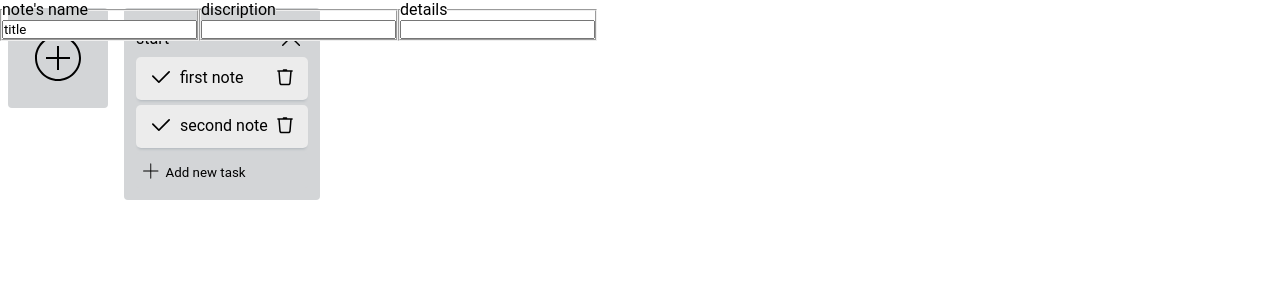
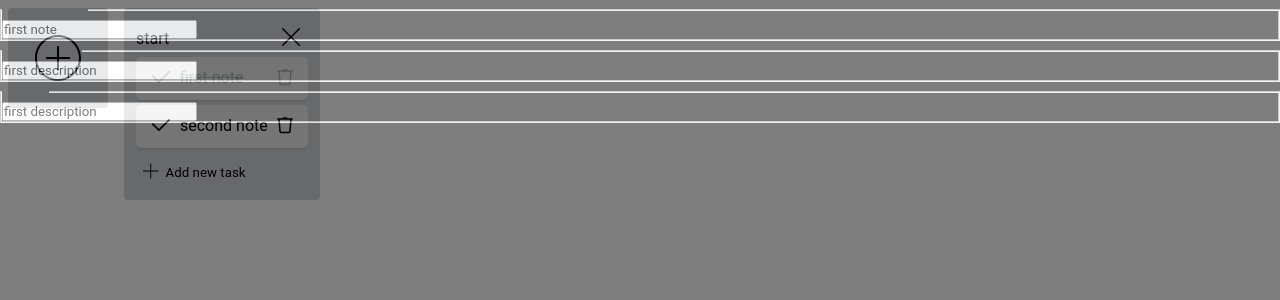
Before and after one commit to rupturevryky/Note, a React (Create React App) app: page / in a window 1280 px wide. Both pictures are taken after a click on the item "first note". Shown: the top 300 px of the page. Built offline with nearby package versions, Linux system fonts and the light colour scheme.

Commit message:
some work with stily and start notetems logic (slice and handlers)

```diff
--- a/src/components/App/App.module.scss
+++ b/src/components/App/App.module.scss
@@ -1,7 +1,9 @@
 .App {
+  position: relative;
+
   display: flex;
   flex-wrap: wrap;
-  align-items: start;
+  align-items: flex-start;
 
-  position: relative;
+  width: 100%;
 }
--- a/src/components/App/App.tsx
+++ b/src/components/App/App.tsx
@@ -1,4 +1,5 @@
 
+import { useAppSelector } from '../../store/hooks';
 import AddNoteboockButton from '../AddNoteboockButton/AddNoteboockButton';
 import NoteItems from '../Note/NoteItems/NoteItems';
 import Notebook from '../Notebook/Notebook';
@@ -7,11 +8,13 @@ import s from './App.module.scss';
 
 function App() {
 
+  const noteItemsIsActive = useAppSelector(store => store.windows.noteItems.active)
+
   return (
     <div className={s.App}>
       <AddNoteboockButton/>
       <Notebook />
-      <NoteItems />
+      {noteItemsIsActive ? <NoteItems /> : null}
     </div>
   )
 }
--- a/src/components/Note/Note.tsx
+++ b/src/components/Note/Note.tsx
@@ -1,6 +1,7 @@
-import { useState } from 'react';
+// import { useState } from 'react';
 
-import { renameNote, toggleCompleted } from '../../slices/notesSlice';
+// import { toggleCompleted } from '../../slices/notesSlice';
+import { toggleWindow } from '../../slices/windowsActiveManager';
 import { useAppDispatch } from '../../store/hooks'
 import IconBlock from '../UI/IconBlock/IconBlock';
 
@@ -17,9 +18,10 @@ interface NoteProps{
 const Note: React.FC<NoteProps> = ({ notebookId, noteId, noteTitle, completed, place }) => {
 
     const dispatch = useAppDispatch()
+    // const noteItemsActive = useAppSelector(store => store.windows.noteItems.active )
 
-    const [noteNameInputActive, setNoteNameInputActive] = useState<boolean>(false)
-    const [noteName, setNoteName] = useState(noteTitle)
+    // const [noteNameInputActive, setNoteNameInputActive] = useState<boolean>(false)
+    // const [noteName, setNoteName] = useState(noteTitle)
 
     // const renameNoteTitle = (key: string) => {
     //         if (key === "Enter" && noteName.trim() !== '' && noteName !== noteTitle) {
@@ -35,7 +37,7 @@ const Note: React.FC<NoteProps> = ({ notebookId, noteId, noteTitle, completed, p
 
     const activateNoteForm = (e: React.MouseEvent<HTMLLIElement | HTMLDivElement>) => {
         if (e.target === e.currentTarget) {
-            setNoteNameInputActive(true)
+            dispatch(toggleWindow({ window: 'noteItems', notebookId: notebookId, noteId: noteId}))
         }
     }
 
@@ -54,10 +56,10 @@ const Note: React.FC<NoteProps> = ({ notebookId, noteId, noteTitle, completed, p
     //     }
     // }
 
-    const onChangeCheckboxHandler = (notebookId: string, noteId: string) => {
-        const action = { notebookId: notebookId, noteId: noteId }
-        dispatch(toggleCompleted(action))
-    }
+    // const onChangeCheckboxHandler = (notebookId: string, noteId: string) => {
+    //     const action = { notebookId: notebookId, noteId: noteId }
+    //     dispatch(toggleCompleted(action))
+    // }
 
     // const NoteInputStyle = () => {
     //     let width = 150
@@ -89,8 +91,8 @@ const Note: React.FC<NoteProps> = ({ notebookId, noteId, noteTitle, completed, p
 
     return (
         <li
-            onDoubleClick={(e) => activateNoteForm(e)}
-            onClick={() => onChangeCheckboxHandler(notebookId, noteId)}
+            onClick={(e) => activateNoteForm(e)}
+            // onClick={() => onChangeCheckboxHandler(notebookId, noteId)}
             className={s.li}>
             <div>
                 <IconBlock
@@ -105,8 +107,8 @@ const Note: React.FC<NoteProps> = ({ notebookId, noteId, noteTitle, completed, p
                 />
             <div
                 className={textStyle()}
-                onDoubleClick={(e) => activateNoteForm(e)}>
-                {noteName}
+                onClick={(e) => activateNoteForm(e)}>
+                {noteTitle}
             </div>
             </div>
 
--- a/src/components/Note/NoteItems/NoteItems.tsx
+++ b/src/components/Note/NoteItems/NoteItems.tsx
@@ -1,4 +1,7 @@
-import { useAppSelector } from '../../../store/hooks';
+import { useEffect, useState } from 'react';
+import { edit } from '../../../slices/notesSlice';
+import { toggleWindow } from '../../../slices/windowsActiveManager';
+import { useAppDispatch, useAppSelector } from '../../../store/hooks';
 import s from './noteItems.module.scss'
 
 // type NoteItemsProps = {
@@ -10,26 +13,62 @@ import s from './noteItems.module.scss'
 
 const NoteItems: React.FC = () => {
 
+    const dispatch = useAppDispatch()
     const noteItems = useAppSelector(store => store.windows.noteItems)
+    // const notebook = useAppSelector(store => store.notebook.notebook.find(oneNotebook => oneNotebook.id === noteItems.notebookId))
+    const note = useAppSelector(store => store.notes[noteItems.notebookId].find(note => note.id === noteItems.noteId))
+
+    const [localTitle, setLocalTitle] = useState<string>(note?.title || 'ОШИБКА')
+    const [localDescription, setLocalDescription] = useState<string>(note?.description || note?.description === '' ? note?.description : 'ОШИБКА')
+    const [localDetails, setLocalDetails] = useState<string>(note?.details || note?.details === '' ? note?.details : 'ОШИБКА')
+
+    const [windowSize, setWindowSize] = useState(getWindowSize());
+
+    useEffect(() => {
+        function handleWindowResize() {
+          setWindowSize(getWindowSize());
+        }
+        window.addEventListener('resize', handleWindowResize);
+        return () => {
+          window.removeEventListener('resize', handleWindowResize);
+        }
+    }, [])
+
+    function getWindowSize() {
+      const {innerWidth, innerHeight} = window;
+      return {innerWidth, innerHeight};
+    }
+
+    const NoteItemsBackgraund = () => { return { height: `${windowSize.innerHeight}px` } }
+
+    const close = (e: React.MouseEvent<HTMLDivElement, MouseEvent>) => {
+        if (e.target === e.currentTarget) {
+            dispatch(edit({ notebookId: noteItems.notebookId, noteId: noteItems.noteId, title: localTitle, description: localDescription, details: localDetails }))
+            dispatch(toggleWindow({ window: 'noteItems', notebookId: noteItems.notebookId, noteId: noteItems.noteId }))
+        }
+    }
 
     return (
-        <form className={s.NoteItems}>
+        <div className={s.NoteItemsBackgraund} style={NoteItemsBackgraund()}
+            onClick={e => close(e)}>
+            <form>
                 <fieldset>
                     <legend>note's name</legend>
-                <input type="text" value='title'/>
+                    <input type="text" value={localTitle} onChange={e => setLocalTitle(e.target.value)} />
                 </fieldset>
 
                 <fieldset>
-                <legend>discription</legend>
-                <input type="text" />
+                    <legend>description</legend>
+                    <input type="text" value={localDescription}  onChange={e => setLocalDescription(e.target.value)}/>
                 </fieldset>
 
                 <fieldset>
                     <legend>details</legend>
-                <input type="text" />
+                    <input type="text" value={localDetails} onChange={e => setLocalDetails(e.target.value)}/>
                 </fieldset>
             </form>
+        </div>
     )
-};
+}
 
 export default NoteItems;
--- a/src/components/Note/NoteItems/noteItems.module.scss
+++ b/src/components/Note/NoteItems/noteItems.module.scss
@@ -1,6 +1,18 @@
 @import '../../../style/constants.scss';
 
-.NoteItems{
-    display: flex;
+.NoteItemsBackgraund {
     position: absolute;
+
+    animation: Opacity 0.3s ease;
+
+    background-color: black;
+
+    width: 100%;
+    height: 100%;
+    opacity: 0.5;
 }
+
+@keyframes Opacity {
+    0% { opacity: 0 }
+    100% {opacity: 0.5}
+}
--- a/src/components/NotebookItems/Filter/Filter.tsx
+++ b/src/components/NotebookItems/Filter/Filter.tsx
@@ -14,7 +14,7 @@ const Filter: React.FC<FilterProps> = ({ notebookId, active }) => {
     const notebook = useAppSelector(state => state.notebook.notebook.find(OneNotebook => OneNotebook.id === notebookId))
     const filter = notebook?.filter
 
-    const fideStyle: object = active ? { opacity: 1 } : {}
+    // const fideStyle: object = active ? { opacity: 1 } : {}
 
     const dispatchFilter = (value: 'all' | 'completed' | 'uncompleted') => {
         const action = {id: notebookId, filter: value}
@@ -22,7 +22,7 @@ const Filter: React.FC<FilterProps> = ({ notebookId, active }) => {
     }
 
     return (
-        <div className={s.filter} style={fideStyle} >
+        <div className={s.filter} >
             <button style={filter === 'all' ? {backgroundColor: '#f2f2f2'} : {}} onClick={() => dispatchFilter('all')}>all</button>
             <button style={filter === 'completed' ? {backgroundColor: '#f2f2f2'} : {}} onClick={() => dispatchFilter('completed')}>done</button>
             <button  style={filter === 'uncompleted' ? {backgroundColor: '#f2f2f2'} : {}} onClick={() => dispatchFilter('uncompleted')}>undone</button>
--- a/src/components/NotebookItems/Filter/filter.module.scss
+++ b/src/components/NotebookItems/Filter/filter.module.scss
@@ -1,4 +1,5 @@
 @import '../../../style/constants.scss';
+// @use '../../../style/constants.scss';
 
 .filter{
     display: flex;
@@ -29,10 +30,12 @@
         background-color: $BtnBlockHover;
     }
 
-    animation: filterOpacity 0.3s ease;
+    animation: Opacity 0.3s ease;
+
+    // @include animation(0.5);
 }
 
-@keyframes filterOpacity {
+@keyframes Opacity {
     0% { opacity: 0 }
     100% {opacity: 1}
 }
--- a/src/components/NotebookItems/notebookItems.module.scss
+++ b/src/components/NotebookItems/notebookItems.module.scss
@@ -37,7 +37,7 @@
     div {
         display: flex;
         align-items: center;
-        justify-content: start;
+        justify-content: flex-start;
 
         width: 100%;
         height: 100%;
--- a/src/components/UI/IconBlock/IconBlock.tsx
+++ b/src/components/UI/IconBlock/IconBlock.tsx
@@ -1,8 +1,8 @@
-import { useState, useEffect } from "react";
+import { useState } from "react";
 
 import { useAppDispatch } from "../../../store/hooks";
 import { removeNotebook } from "../../../slices/notebookSlice";
-import { removeNoteKey, removeNote } from "../../../slices/notesSlice";
+import { removeNoteKey, removeNote, toggleCompleted } from "../../../slices/notesSlice";
 
 interface IconBlockProps {
     btn: string
@@ -28,9 +28,6 @@ const IconBlock: React.FC<IconBlockProps> = ({  btn, notebookId, noteId, complet
         else setBtnColor('#000')
 
     }
-
-    // eslint-disable-next-line
-    useEffect(changeBtnColor, [completed])
 
     let tsx;
 
@@ -70,11 +67,18 @@ const IconBlock: React.FC<IconBlockProps> = ({  btn, notebookId, noteId, complet
             )
     } else if (btn === 'checked' && completedActiveColor && noteId) {
 
+        const onClikHandler = () => {
+            const action = { notebookId: notebookId, noteId: noteId }
+            dispatch(toggleCompleted(action))
+
+            completed ? setBtnColor(activeColor) : setBtnColor(completedActiveColor)
+        }
+
         tsx = (
             <button
                 onMouseEnter={ () => changeBtnColor("colorGreen") }
                 onMouseLeave={ () => changeBtnColor() }
-                onClick={() => setTimeout(() => completed ? setBtnColor(activeColor) : setBtnColor(completedActiveColor), 10)}>
+                onClick={onClikHandler}>
                 <svg xmlns="http://www.w3.org/2000/svg" viewBox="0 0 13.08 8.7" width="18px" height="18px">
                     <title id="icon">toggle</title><g id="Слой_2" data-name="Слой 2"><g id="Слой_1-2" data-name="Слой 1"><path
                         fill={BtnColor}
--- a/src/slices/notesSlice.tsx
+++ b/src/slices/notesSlice.tsx
@@ -2,9 +2,11 @@ import { createSlice, PayloadAction } from '@reduxjs/toolkit'
 import { v1 as uuidv1 } from 'uuid';
 
 type Todo = {
-    id: string,
-    title: string,
-    completed: boolean
+  id: string
+  title: string
+  description: string
+  details: string
+  completed: boolean
 }
 
 type TodosState = {
@@ -20,16 +22,18 @@ type Note = {
   notebookId: string,
   noteId: string
 }
-type actionRenameNote = {
+type actionEditNote = {
   notebookId: string,
   noteId: string,
-  newNoteName: string
+  title: string
+  description: string
+  details: string
 }
 
 const initialState: TodosState = {
   '1': [
-    { id: uuidv1(), title: "first note", completed: true },
-    { id: uuidv1(), title: "second note", completed: false }
+    { id: uuidv1(), title: "first note", description: 'first description', details: 'first description', completed: true },
+    { id: uuidv1(), title: "second note",  description: '', details: '', completed: false }
   ]
 }
 
@@ -38,7 +42,7 @@ export const notesSlice = createSlice({
   initialState,
   reducers: {
     addNote: (state, action: PayloadAction<AddNote>) => {
-      state[action.payload.nodebookId].push({id: uuidv1(), title: action.payload.title, completed: false})
+      state[action.payload.nodebookId].push({id: uuidv1(), title: action.payload.title, completed: false, description: '', details: ''})
     },
     removeNote: (state, action: PayloadAction<Note>) => {
       state[action.payload.notebookId] = state[action.payload.notebookId].filter(note => note.id !== action.payload.noteId)
@@ -52,10 +56,12 @@ export const notesSlice = createSlice({
     addNotebookForNotesList: (state, action: PayloadAction<string>) => {
       state[action.payload] = []
     },
-    renameNote: (state, action: PayloadAction<actionRenameNote>) => {
+    edit: (state, action: PayloadAction<actionEditNote>) => {
       const myNote = state[action.payload.notebookId].find(note => note.id === action.payload.noteId)
       if (myNote) {
-        myNote.title = action.payload.newNoteName
+        myNote.title = action.payload.title
+        myNote.description = action.payload.description
+        myNote.details = action.payload.details
       }
     },
     removeNoteKey: (state, action: PayloadAction<string>) => {
@@ -64,6 +70,6 @@ export const notesSlice = createSlice({
   },
 })
 
-export const { addNote, removeNote, toggleCompleted, addNotebookForNotesList, renameNote, removeNoteKey } = notesSlice.actions
+export const { addNote, removeNote, toggleCompleted, addNotebookForNotesList, edit, removeNoteKey } = notesSlice.actions
 
 export default notesSlice.reducer
--- a/src/slices/windowsActiveManager.tsx
+++ b/src/slices/windowsActiveManager.tsx
@@ -3,19 +3,19 @@ import { createSlice, PayloadAction } from '@reduxjs/toolkit'
 type windowsState = {
     [key: string]: {
         active: boolean,
-        notebookId: string | null,
-        noteId: string | null,
+        notebookId: string,
+        noteId: string,
     }
 }
 
 type toggleWindowAction = {
-    window: string
-    notebookId?: string
-    noteId?: string
+  window: string
+  notebookId: string
+  noteId: string
 }
 
 const initialState: windowsState = {
-    noteItems: { active: false, notebookId: null, noteId: null},
+    noteItems: { active: false, notebookId: 'null', noteId: 'null'},
 }
 
 export const windowsActiveManagerState = createSlice({
@@ -24,6 +24,14 @@ export const windowsActiveManagerState = createSlice({
     reducers: {
       toggleWindow: (state, action: PayloadAction<toggleWindowAction>) => {
         state[action.payload.window].active = !state[action.payload.window].active
+        if (state[action.payload.window].active === true) {
+          state[action.payload.window].notebookId = action.payload.notebookId
+          state[action.payload.window].noteId = action.payload.noteId
+        } else {
+          state[action.payload.window].notebookId = 'null'
+          state[action.payload.window].noteId = 'null'
+        }
+
       }
     },
   })
```
Also changed, not shown: src/style/constants.scss (+14 -0 lines). Lines whose indentation alone changed are shown as unchanged.
